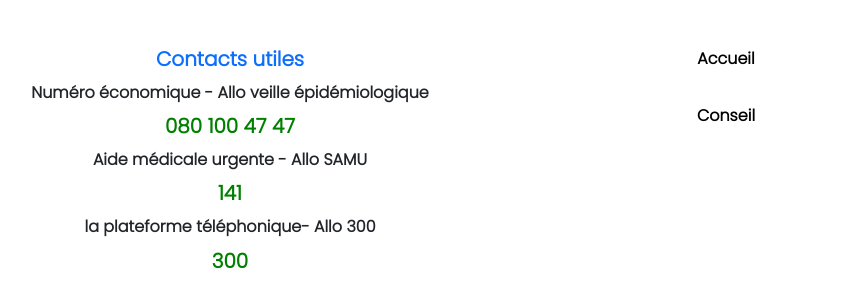
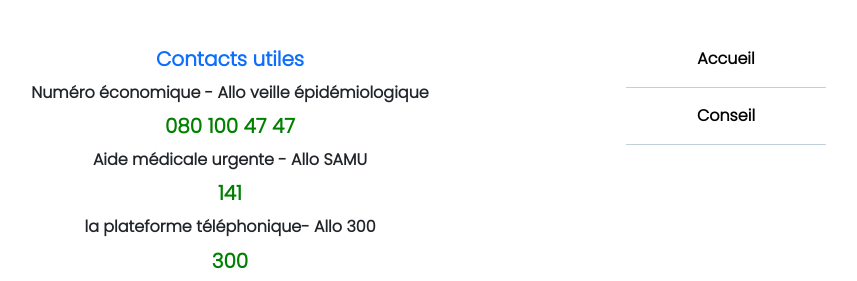
Before and after one commit to lahlaliwassim2/Test-COVID-19, a PHP site: page /ready.php in a window 1280 px wide. Shown: the part 887-1168 px from the top of the page, without its empty margins (250-1107 px from the left). Run offline with PHP 8.4, Linux system fonts and the light colour scheme; some libraries are stand-ins or nearby versions.

Commit message:
add page ready and style

```diff
--- a/css/style.css
+++ b/css/style.css
@@ -91,11 +91,11 @@ nav .nav-link:hover {
     width: 50vw;
 }
 
-<<<<<<< HEAD=======.DemarrerBg {
+.DemarrerBg {
     background-color: #96C5DC;
 }
 
->>>>>>>main .ConsAcc {
+.ConsAcc {
     text-decoration: none;
     ;
 }
@@ -154,3 +154,7 @@ nav .nav-link:hover {
     border-top-right-radius: 5px;
     border-bottom-right-radius: 5px;
 }
+
+.information-area {
+    background-color: rgb(240, 240, 240);
+}
--- a/ready.php
+++ b/ready.php
@@ -29,7 +29,7 @@ Les informations de cette application est le premier niveau de la détection des
 </div>
 </div>
         <div class="d-flex align-items-center flex-column gap-3  mt-4">
-       <a href="questions.php"> <button class="btn btn-demarrer btn-lg border border-secondary border-3 ">Démarrer Le Test</button></a>
+       <a href="questions.php"> <button class="btn btn-primary btn-lg border border-secondary border-3 ">Démarrer Le Test</button></a>
         <img  src="assets/img/ministre.svg" alt="" >
     </div>
     <div class="footer-section row mt-5   ">
@@ -47,12 +47,11 @@ Les informations de cette application est le premier niveau de la détection des
                     <a class="text-black fw-bold text-decoration-none list-unstyled" href="index.html">
                         <li>Accueil</li>
                     </a>
-
-                <hr class="line-menu">
+<hr class="line">
                     <a class="text-black fw-bold text-decoration-none list-unstyled" href="conseils.php">
                         <li >Conseil</li>
                     </a>
-                    <hr class="line-menu">
+                    <hr class="line">
                 </ul>
             </div>
     </div>
```
